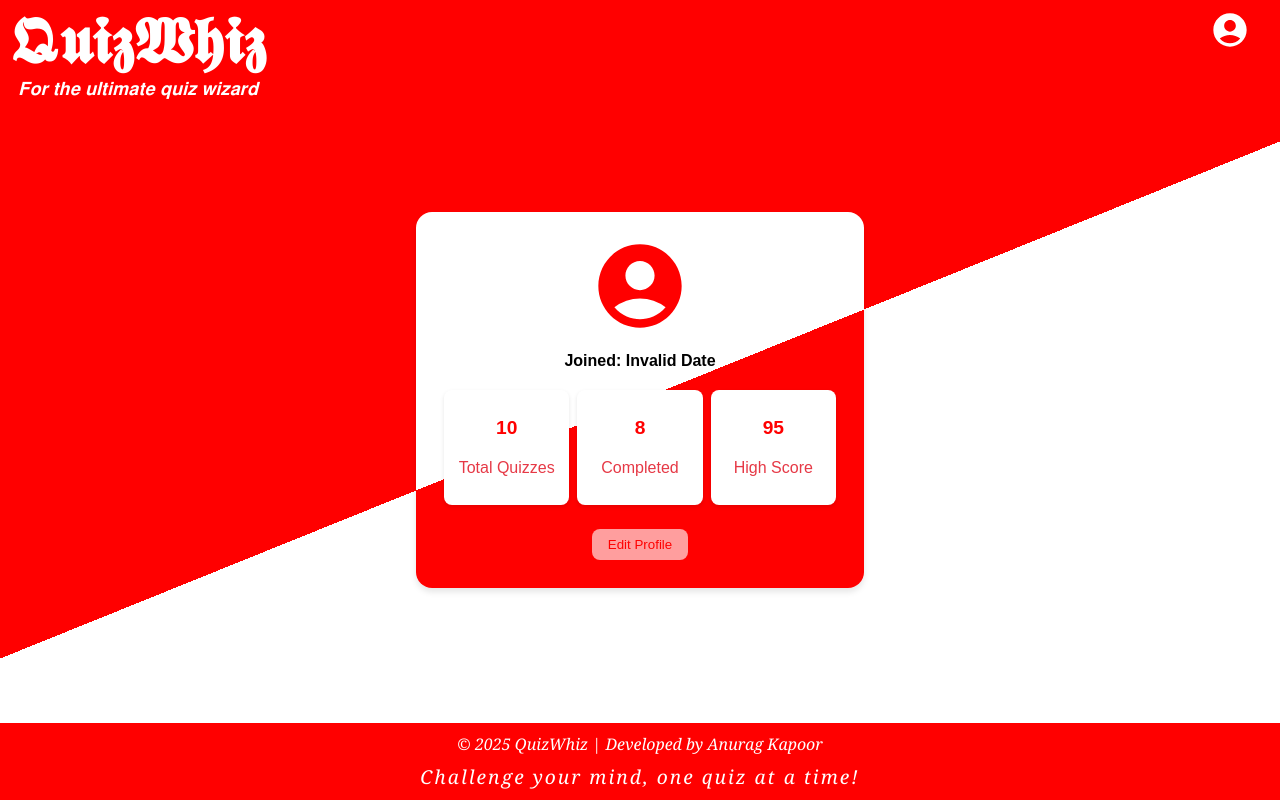
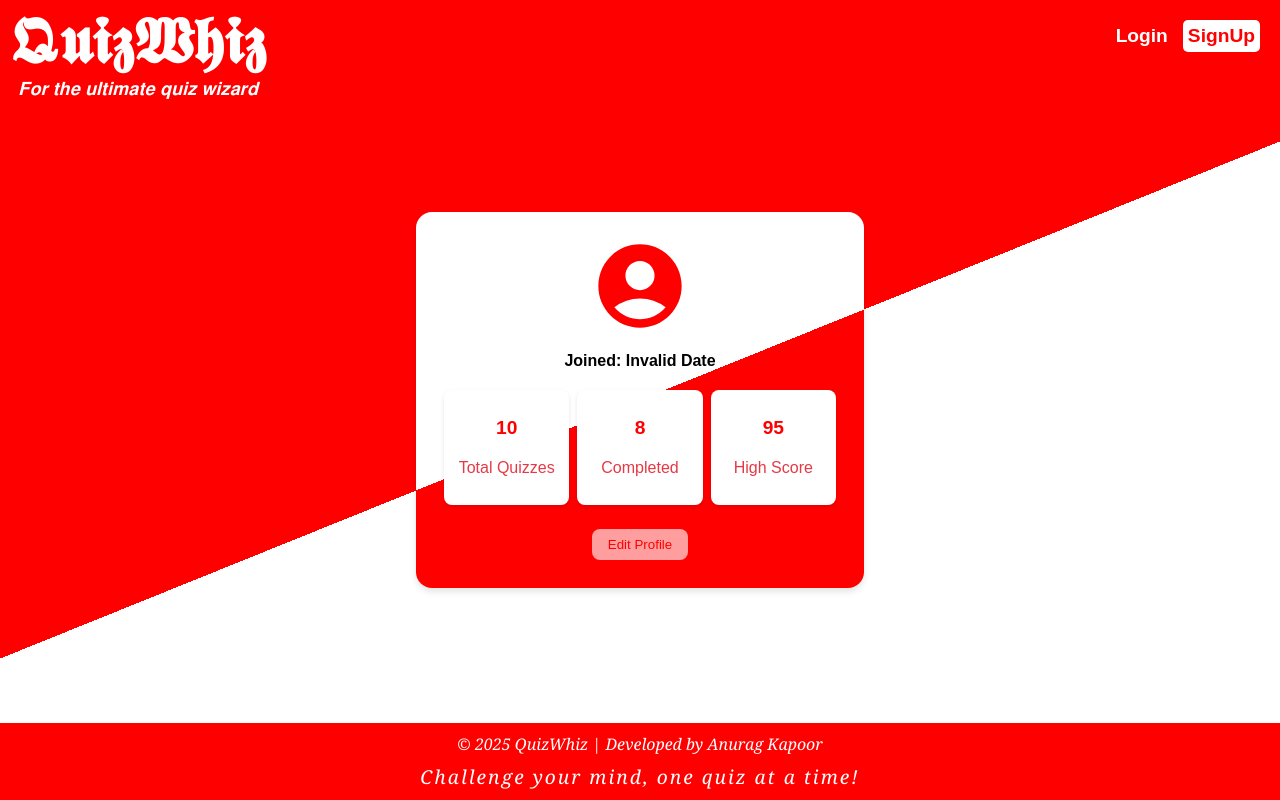
Before and after one commit to AnuragKapoor19/QuizWhiz, a React (Vite) app in the folder frontend/: page /profile in a window 1280 px wide. Built offline with nearby package versions, Linux system fonts and the light colour scheme.

Commit message:
initial commit

```diff
--- a/frontend/src/components/Header.jsx
+++ b/frontend/src/components/Header.jsx
@@ -40,19 +40,19 @@ const Header = () => {
                     <span className='line'>𝐅𝐨𝐫 𝐭𝐡𝐞 𝐮𝐥𝐭𝐢𝐦𝐚𝐭𝐞 𝐪𝐮𝐢𝐳 𝐰𝐢𝐳𝐚𝐫𝐝 </span>
                 </div>
 
-                {!authenticated
+                {authenticated
                     ?
                     <div className='user'>
                         <div className='name' onClick={() => settoggle(!toggle)}>
                             <MdAccountCircle size={40} />
-                            {/* Hi, {String(user.username).split(' ')[0]} */}
+                            Hi, {String(user.username).split(' ')[0]}
                         </div>
 
                         <div className={`toggle-menu ${!toggle && 'd-none'}`}>
                             <div className='menu-container'>
                                 <Link to={'/profile'}>My Profile</Link>
                                 <Link to={'/leaderboard'}>LeaderBoard</Link>
-                                {/* {user.role === 'admin' && <Link to={'/admin/dashboard'}>Dashboard</Link>} */}
+                                {user.role === 'admin' && <Link to={'/admin/dashboard'}>Dashboard</Link>}
                                 <button id='logout' onClick={handleLogout}>
                                     {loading ? <ClipLoader color='white' size={15}/> : 'Logout'}
                                 </button>
--- a/frontend/src/pages/Home.jsx
+++ b/frontend/src/pages/Home.jsx
@@ -7,7 +7,7 @@ import Header from '../components/Header';
 import { useNavigate } from 'react-router-dom';
 
 function Home() {
-    const { authenticated, setauthenticated, user, setuser } = ContextState();
+    const { authenticated, setauthenticated, setuser } = ContextState();
     const [loading, setloading] = useState(true);
     const navigate = useNavigate();
 
@@ -34,7 +34,7 @@ function Home() {
     }
 
     useEffect(() => {
-        if (!user) {
+        if (!authenticated) {
             getUser();
         }
         else {
```
